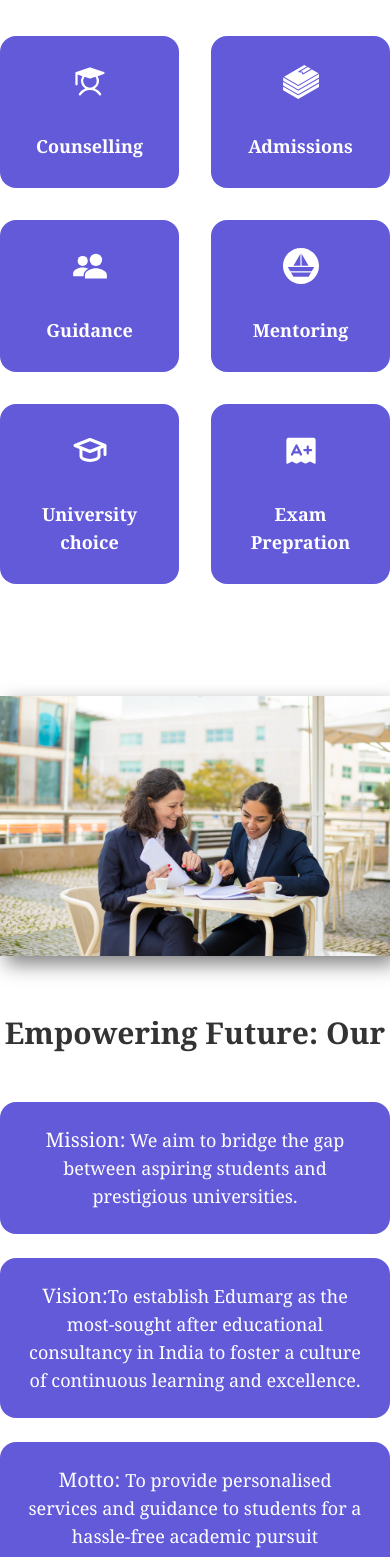
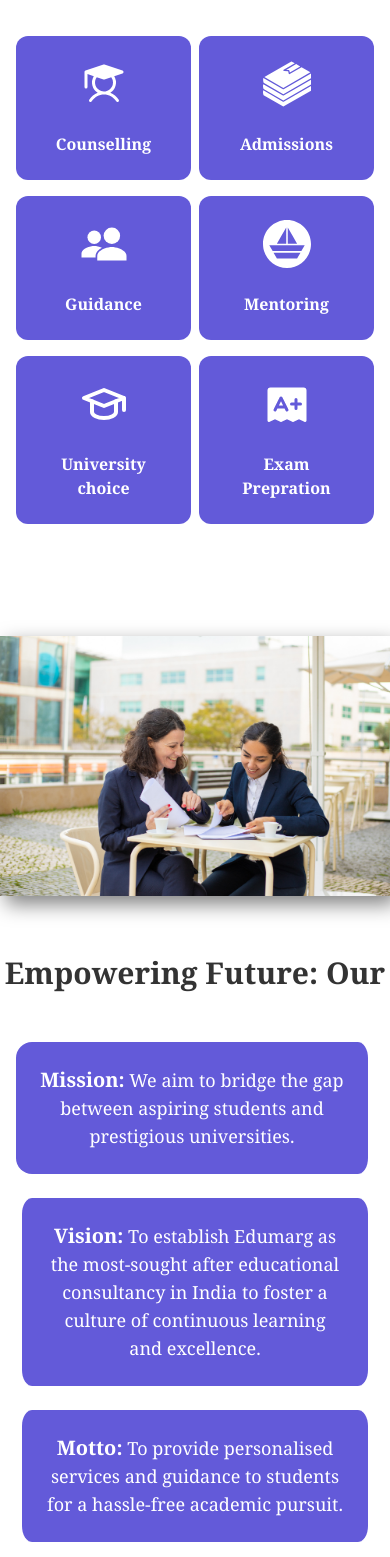
Before and after one commit to TREE-DIGITAL-MARKETING/Edumarg, a React (Vite) app: page / in a window 390 px wide. Shown: the part 1781-3338 px from the top of the page. Built offline with nearby package versions, Linux system fonts and the light colour scheme.

Commit message:
completed phone view

```diff
--- a/src/components/Banner/Banner.jsx
+++ b/src/components/Banner/Banner.jsx
@@ -8,57 +8,44 @@ const Banner = () => {
     return (
         <section>
             <div className="container py-14 md:py-24 grid grid-cols-1 md:grid-cols-2 gap-8 space-y-6 md:space-y-0">
-                {/* banner image */}
+                {/* Banner image */}
                 <div className="flex justify-center items-center">
                     <motion.img
-                    initial={{ opacity: 0, x: -50}}
-                    whileInView={{ opacity: 1, x: 0}}
-                    viewport={{once: true}}
-                    transition={{ duration:0.5, ease: "easeInOut"}}
+                        initial={{ opacity: 0, x: -50 }}
+                        whileInView={{ opacity: 1, x: 0 }}
+                        viewport={{ once: true }}
+                        transition={{ duration: 0.5, ease: "easeInOut" }}
                         src={BannerPng}
-                        alt=""
+                        alt="Banner"
                         className="w-[550px] md:max-w-[550px] object-cover drop-shadow"
                     />
                 </div>
-                {/* banner text */}
+
+                {/* Banner text */}
                 <div className="flex flex-col justify-center">
                     <div className="text-center md:text-left space-y-12">
                         <motion.h1
-                        initial={{ opacity: 0, scale: 0.5}}
-                        whileInView={{ opacity: 1, scale: 1 }}
-                        viewport={{ once: true}}
-                        transition={{duration: 0.5}}
-
-                        className="text-3xl md:text-4xl font-bold font-body !leading-snug ">
+                            initial={{ opacity: 0, scale: 0.5 }}
+                            whileInView={{ opacity: 1, scale: 1 }}
+                            viewport={{ once: true }}
+                            transition={{ duration: 0.5 }}
+                            className="text-3xl md:text-4xl font-bold font-body !leading-snug"
+                        >
                             Empowering Future: Our
                         </motion.h1>
-                        <div className="flex flex-col gap-6 ">
+                        <div className="flex flex-col gap-6 px-4 sm:px-6 md:px-0">
                             <motion.div
                                 variants={FadeUp(0.2)}
                                 initial="initial"
                                 whileInView="animate"
                                 viewport={{ once: true }}
                                 className="flex items-center gap-4 p-6 bg-[#635ad9] rounded-2xl hover:bg-[#219be4] text-[white] duration-300 hover:shadow-2xl"
+                                style={{ borderLeft: "6px solid #fffff", borderRight: "6px solid #ffffff" }}
                             >
-
-                                <p className="text-lg font-body text-white "><span className="text-xl">Mission:</span> We aim to bridge the gap between
-                                     aspiring students and prestigious universities.</p>
-
-
-                            </motion.div>
-
-
-                            <motion.div
-                                variants={FadeUp(0.4)}
-                                initial="initial"
-                                whileInView="animate"
-                                viewport={{ once: true }}
-                                className="flex items-center gap-4 p-6 bg-[#635ad9] rounded-2xl hover:bg-[#219be4] hover:text-[white]  duration-300 hover:shadow-2xl"
-                            >
-
-                                <p className="text-lg font-body text-white"><span className="text-xl">Vision:</span>
-                                To establish Edumarg as the most-sought after educational
-                                 consultancy in India to foster a culture of continuous learning and excellence.</p>
+                                <p className="text-lg font-body text-white">
+                                    <span className="text-xl font-semibold">Mission:</span> We aim to bridge the gap between
+                                    aspiring students and prestigious universities.
+                                </p>
                             </motion.div>
 
                             <motion.div
@@ -66,15 +53,29 @@ const Banner = () => {
                                 initial="initial"
                                 whileInView="animate"
                                 viewport={{ once: true }}
-                                className="flex items-center gap-4 p-6 bg-[#635ad9] rounded-2xl hover:bg-[#219be4] hover:text-[white]  duration-300 hover:shadow-2xl"
+                                className="flex items-center gap-4 p-6 bg-[#635ad9] rounded-2xl hover:bg-[#219be4] hover:text-[white] duration-300 hover:shadow-2xl"
+                                style={{ borderLeft: "6px solid #ffffff", borderRight: "6px solid #ffffff" }}
                             >
-
-                                <p className="text-lg font-body text-white"><span className="text-xl">Motto: </span>
-                                To provide personalised services and guidance to students for a hassle-free academic pursuit</p>
+                                <p className="text-lg font-body text-white">
+                                    <span className="text-xl font-semibold">Vision:</span> To establish Edumarg as the
+                                    most-sought after educational consultancy in India to foster a culture of continuous
+                                    learning and excellence.
+                                </p>
                             </motion.div>
 
-
-
+                            <motion.div
+                                variants={FadeUp(0.4)}
+                                initial="initial"
+                                whileInView="animate"
+                                viewport={{ once: true }}
+                                className="flex items-center gap-4 p-6 bg-[#635ad9] rounded-2xl hover:bg-[#219be4] hover:text-[white] duration-300 hover:shadow-2xl"
+                                style={{ borderLeft: "6px solid #ffffff", borderRight: "6px solid #ffffff" }}
+                            >
+                                <p className="text-lg font-body text-white">
+                                    <span className="text-xl font-semibold">Motto:</span> To provide personalised services
+                                    and guidance to students for a hassle-free academic pursuit.
+                                </p>
+                            </motion.div>
                         </div>
                     </div>
                 </div>
--- a/src/components/Hero/Hero.jsx
+++ b/src/components/Hero/Hero.jsx
@@ -82,6 +82,7 @@ const Hero = () => {
         </div>
 
         {/* Image Carousel with Slide Transition */}
+        {/* Image Carousel with Slide Transition */}
 <div className="flex justify-center items-center relative w-full h-full overflow-hidden">
   <div className="relative w-full h-full flex">
     {/* Current image (slides to left) */}
@@ -89,7 +90,7 @@ const Hero = () => {
       key={currentIndex} // Ensures each image has a unique key
       src={images[currentIndex]} // Dynamically change image based on current index
       alt={`carousel-${currentIndex}`}
-              className="absolute w-full h-full object-cover"
+      className="absolute w-full h-full object-cover md:max-h-[500px] lg:max-h-[450px]"
       initial={{ x: 0 }} // Initially, the current image is in place
       animate={{ x: "-100%" }} // Move current image to the left
       transition={{
@@ -103,7 +104,7 @@ const Hero = () => {
       key={(currentIndex + 1) % images.length} // Next image based on index
       src={images[(currentIndex + 1) % images.length]} // Dynamically update the next image
       alt={`carousel-${(currentIndex + 1) % images.length}`}
-              className="absolute w-full h-full object-cover"
+      className="absolute w-full h-full object-cover md:max-h-[500px] lg:max-h-[450px]"
       initial={{ x: "100%" }} // Start from the right side (off-screen)
       animate={{ x: 0 }} // Slide to its position
       transition={{
@@ -113,6 +114,7 @@ const Hero = () => {
     />
   </div>
 </div>
+
       </div>
     </section>
   );
--- a/src/components/Services/Services.jsx
+++ b/src/components/Services/Services.jsx
@@ -71,30 +71,31 @@ const SlideLeft = (delay) => {
         }
     };
 }
-
 const Services = () => {
     return (
         <section id="services" className="bg-white">
             <div className="container pb-14 pt-16">
-                <h1 className="text-4xl font-bold text-left pb-10 font-body">Services we provide</h1>
+                <h1 className="text-4xl font-bold pb-10 font-body text-center md:text-left">
+                    Services we provide
+                </h1>
 
-                <div className="grid grid-cols-2 sm:grid-cols-3 md:grid-cols-6 gap-8">
-                    {
-                        ServicesData.map((Service) => (
+                <div className="grid grid-cols-2 sm:grid-cols-3 md:grid-cols-6 gap-y-4 gap-x-2 sm:gap-y-6 sm:gap-x-4 px-4 sm:px-8">
+                    {ServicesData.map((Service) => (
                         <motion.div
-                                key={Service.id} // Added a unique key
-                                variants={SlideLeft(Service.delay)} // corrected from 'service.delay' to 'Service.delay'
+                            key={Service.id}
+                            variants={SlideLeft(Service.delay)}
                             initial="initial"
                             whileInView="animate"
                             viewport={{ once: true }}
-                                className="bg-[#635ad9] rounded-2xl flex flex-col gap-4 items-center justify-center p-4 py-7
-                                 hover:bg-[#88f4ff] hover:text-[black] text-[white] hover:scale-110 duration-300 hover:shadow-2xl"
+                            className="bg-[#635ad9] rounded-xl flex flex-col gap-3 items-center justify-center px-4 py-6
+                              hover:bg-[#88f4ff] hover:text-black text-white hover:scale-105 duration-300 hover:shadow-2xl"
                         >
-                                <div className="text-4xl mb-4">{Service.icon}</div>
-                                <h1 className="text-lg font-semibold text-center px-3 font-body">{Service.title}</h1>
+                            <div className="text-5xl mb-3">{Service.icon}</div>
+                            <h1 className="text-base sm:text-lg font-semibold text-center px-2 sm:px-3 font-body">
+                                {Service.title}
+                            </h1>
                         </motion.div>
-                        ))
-                    }
+                    ))}
                 </div>
             </div>
         </section>
```
Also changed, not shown: src/components/Footer/Footer.jsx (+33 -25 lines), src/components/Subscribe/Subscribe.jsx (+5 -5 lines). Lines whose indentation alone changed are shown as unchanged.
